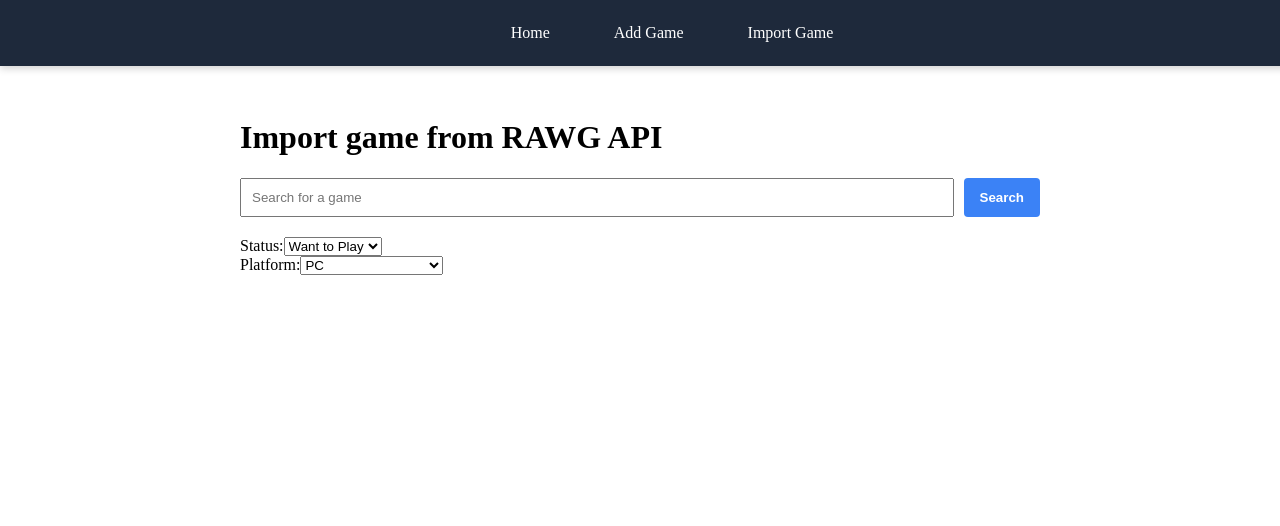
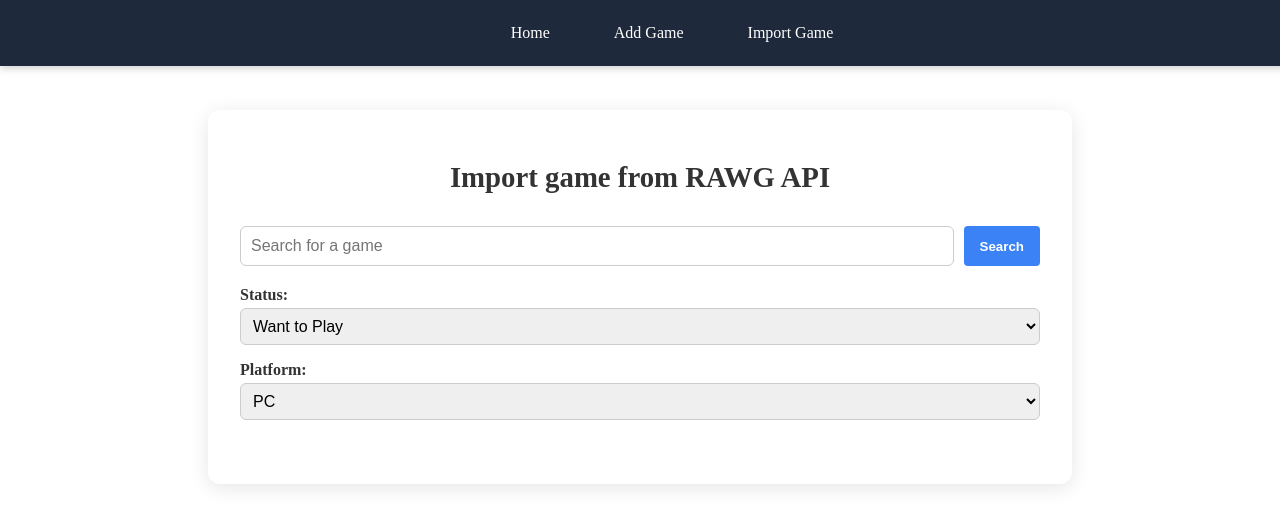
Before and after one commit to prisfalcao/gameshelf, a React (Create React App) app: page /import in a window 1280 px wide. Shown: the top 526 px of the page. Built offline with nearby package versions, Linux system fonts and the light colour scheme.

Commit message:
updated ImportGame

```diff
--- a/src/pages/ImportGame/ImportGame.jsx
+++ b/src/pages/ImportGame/ImportGame.jsx
@@ -1,4 +1,4 @@
-import { useEffect, useState } from "react";
+import { useCallback, useEffect, useState } from "react";
 import { addGame, getGames } from "../../utils/storage";
 import { v4 as uuidv4 } from "uuid";
 import CustomButton from "../../components/Button/Button";
@@ -17,7 +17,7 @@
   const [showSuccessModal, setShowSuccessModal] = useState(false);
   const navigate = useNavigate();
 
-  const fetchGames = async () => {
+  const fetchGames = useCallback (async () => {
     if (!query.trim()) return;
     try {
       const res = await fetch(
@@ -29,7 +29,7 @@
       setError("Failed to fetch games.");
       setResults([]);
     }
-  };
+  }, [query]);
 
   const handleImport = (game) => {
     const existingGames = getGames();
@@ -60,15 +60,13 @@
     setShowSuccessModal(true);
   };
 
-  useEffect(() => {
-    const delayDebounce = setTimeout(() => {
-      if (query.trim()) {
-        fetchGames();
-      }
-    }, 400);
+ useEffect(() => {
+  const delayDebounce = setTimeout(() => {
+    fetchGames();
+  }, 400);
 
-    return () => clearTimeout(delayDebounce);
-  }, [query]);
+  return () => clearTimeout(delayDebounce);
+}, [fetchGames]);
 
   return (
     <div className="import-game-container">
--- a/src/pages/ImportGame/ImportGame.scss
+++ b/src/pages/ImportGame/ImportGame.scss
@@ -1,7 +1,17 @@
 .import-game-container {
-  padding: 20px;
+  padding: 2rem;
   max-width: 800px;
-  margin: auto;
+  margin: 2rem auto;
+  background: #ffffff;
+  border-radius: 12px;
+  box-shadow: 0 4px 20px rgba(0, 0, 0, 0.1);
+  text-align: center;
+
+  h1 {
+    font-size: 1.8rem;
+    margin-bottom: 2rem;
+    color: #333;
+  }
 
   .search-bar {
     display: flex;
@@ -11,23 +21,59 @@
     input {
       flex: 1;
       padding: 10px;
+      border: 1px solid #ccc;
+      border-radius: 6px;
+      font-size: 1rem;
+
+      &:focus {
+        border-color: #3498db;
+        outline: none;
+      }
     }
   }
 
- .results {
-  display: grid;
-  grid-template-columns: repeat(auto-fit, minmax(250px, 1fr));
-  gap: 1.5rem;
-  margin-top: 2rem;
-}
+  .status-dropdown,
+  .platform-dropdown {
+    margin-bottom: 1rem;
+    text-align: left;
 
-  .success-message {
-    color: green;
-    margin-bottom: 10px;
+    label {
+      display: block;
+      margin-bottom: 0.25rem;
+      font-weight: bold;
+      color: #333;
+    }
+
+    select {
+      width: 100%;
+      padding: 0.5rem;
+      border: 1px solid #ccc;
+      border-radius: 6px;
+      font-size: 1rem;
+
+      &:focus {
+        border-color: #3498db;
+        outline: none;
+      }
+    }
   }
 
   .error-message {
-    color: red;
-    margin-bottom: 10px;
+    color: #e74c3c;
+    font-weight: bold;
+    margin: 1rem 0;
+  }
+
+  .success-message {
+    color: #2ecc71;
+    font-weight: bold;
+    margin: 1rem 0;
+  }
+
+  .results {
+    display: grid;
+    grid-template-columns: repeat(auto-fit, minmax(250px, 1fr));
+    gap: 1.5rem;
+    margin-top: 2rem;
   }
 }
```
